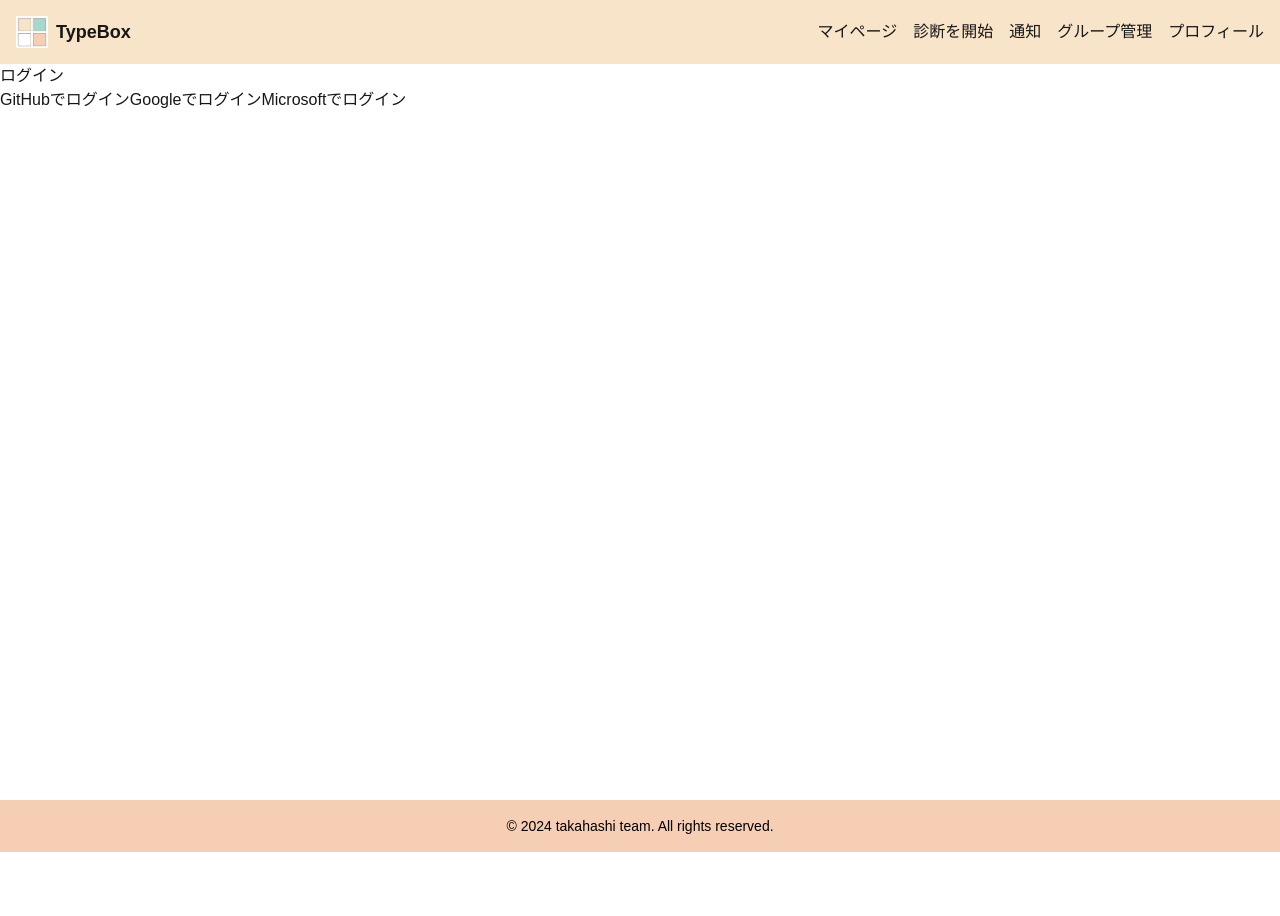
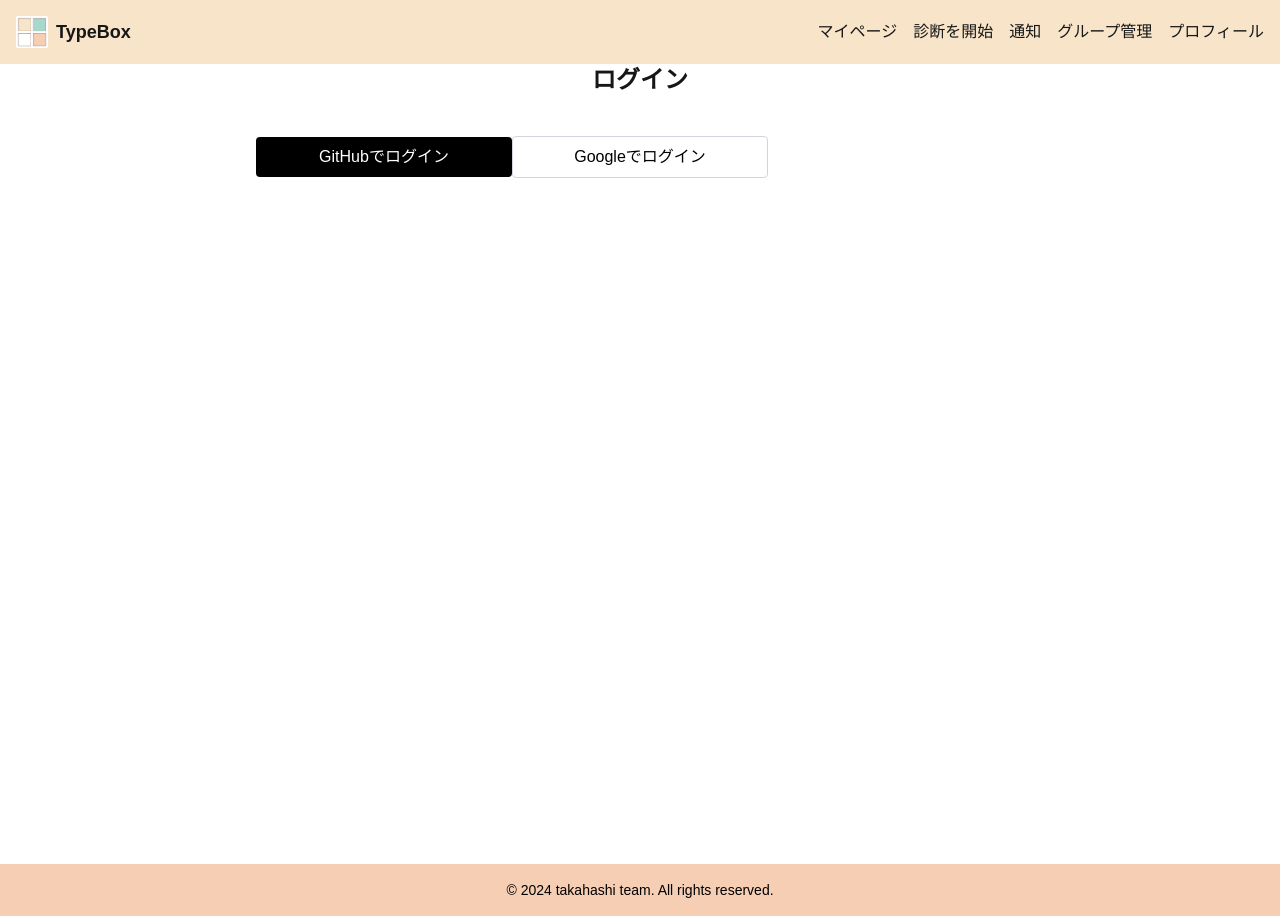
Before and after one commit to Take327/typebox, a Next.js app: page /login in a window 1280 px wide. Before the commit the page ends 852 px from the top, so only its background shows below. Built offline with nearby package versions, Linux system fonts and the light colour scheme.

Commit message:
preline削除

```diff
--- a/package.json
+++ b/package.json
@@ -10,9 +10,9 @@
   },
   "dependencies": {
     "@headlessui/react": "^2.2.0",
+    "flowbite": "^2.5.2",
     "next": "15.1.3",
     "next-auth": "^4.24.11",
-    "preline": "^2.6.0",
     "react": "^19.0.0",
     "react-dom": "^19.0.0"
   },
--- a/src/app/login/page.tsx
+++ b/src/app/login/page.tsx
@@ -1,14 +1,31 @@
-'use client'; // この宣言を追加
+'use client';
 
 import { signIn } from "next-auth/react";
 
 export default function LoginPage() {
   return (
-    <div>
-      <h1>ログイン</h1>
-      <button onClick={() => signIn("github")}>GitHubでログイン</button>
-      <button onClick={() => signIn("google")}>Googleでログイン</button>
-      <button onClick={() => signIn("azure-ad")}>Microsoftでログイン</button>
+    <div className="flex flex-col items-center min-h-screen bg-primary">
+      <h1 className="text-2xl font-bold mb-6">ログイン</h1>
+      <div className="space-y-4">
+        <button
+          className="w-64 py-2 text-white bg-black rounded hover:opacity-90"
+          onClick={() => signIn("github")}
+        >
+          GitHubでログイン
+        </button>
+        <button
+          className="w-64 py-2 text-black bg-white border border-gray-300 rounded hover:bg-gray-100"
+          onClick={() => signIn("google")}
+        >
+          Googleでログイン
+        </button>
+        <button
+          className="w-64 py-2 text-white bg-secondary rounded hover:opacity-90"
+          onClick={() => signIn("azure-ad")}
+        >
+          Microsoftでログイン
+        </button>
+      </div>
     </div>
   );
 }
--- a/tailwind.config.ts
+++ b/tailwind.config.ts
@@ -5,7 +5,7 @@
     "./src/pages/**/*.{js,ts,jsx,tsx,mdx}",
     "./src/components/**/*.{js,ts,jsx,tsx,mdx}",
     "./src/app/**/*.{js,ts,jsx,tsx,mdx}",
-    "./node_modules/preline/preline.js",
+    "./node_modules/flowbite/**/*.js", // Flowbiteのコンポーネントパス
   ],
   theme: {
     extend: {
@@ -16,6 +16,6 @@
     },
   },
   plugins: [
-    require('preline/plugin'),
+    require('flowbite/plugin'), // Flowbiteのプラグインのみ残す
   ],
 } satisfies Config;
```
Also changed, not shown: 1 other file (tests, documents, lock files or other folders).
